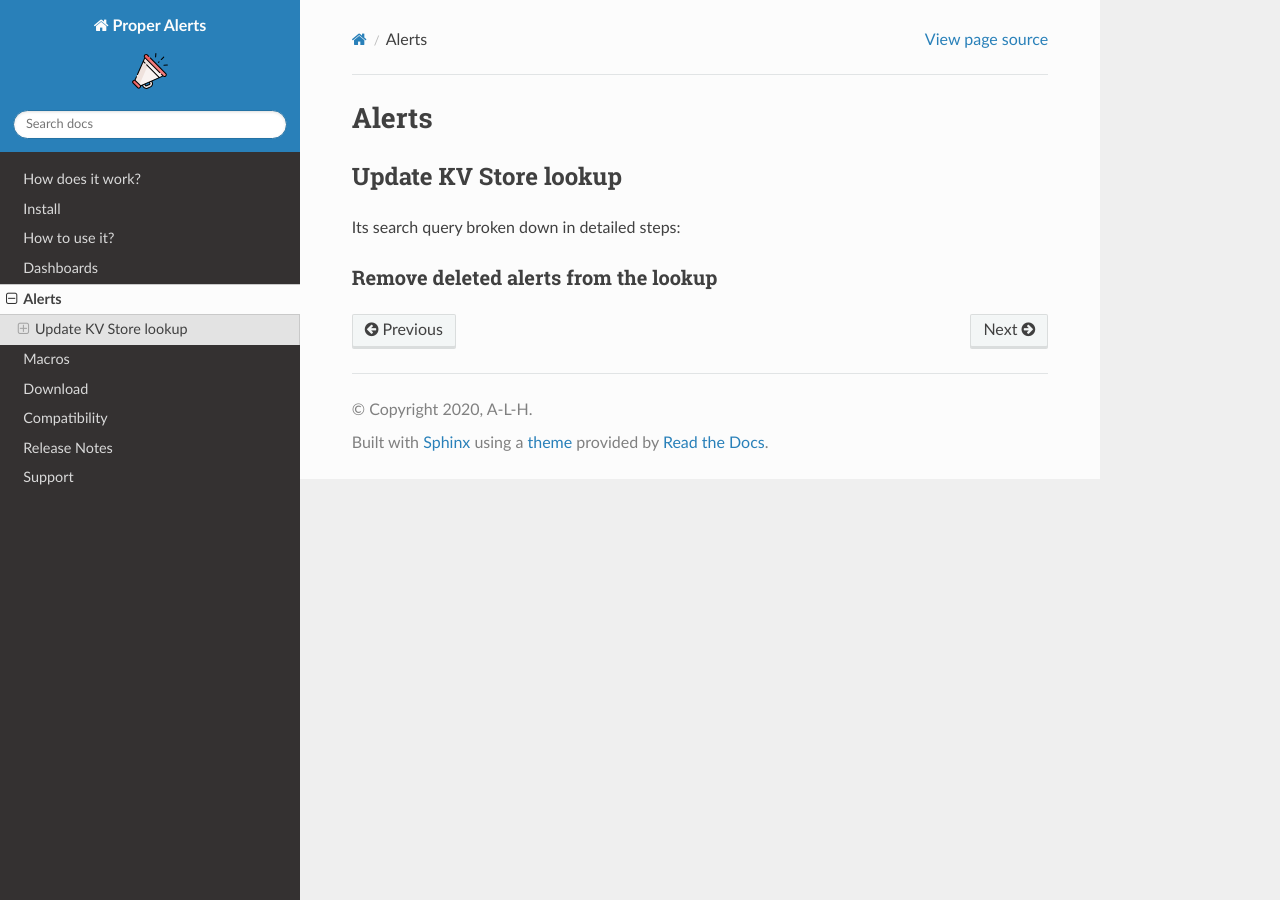
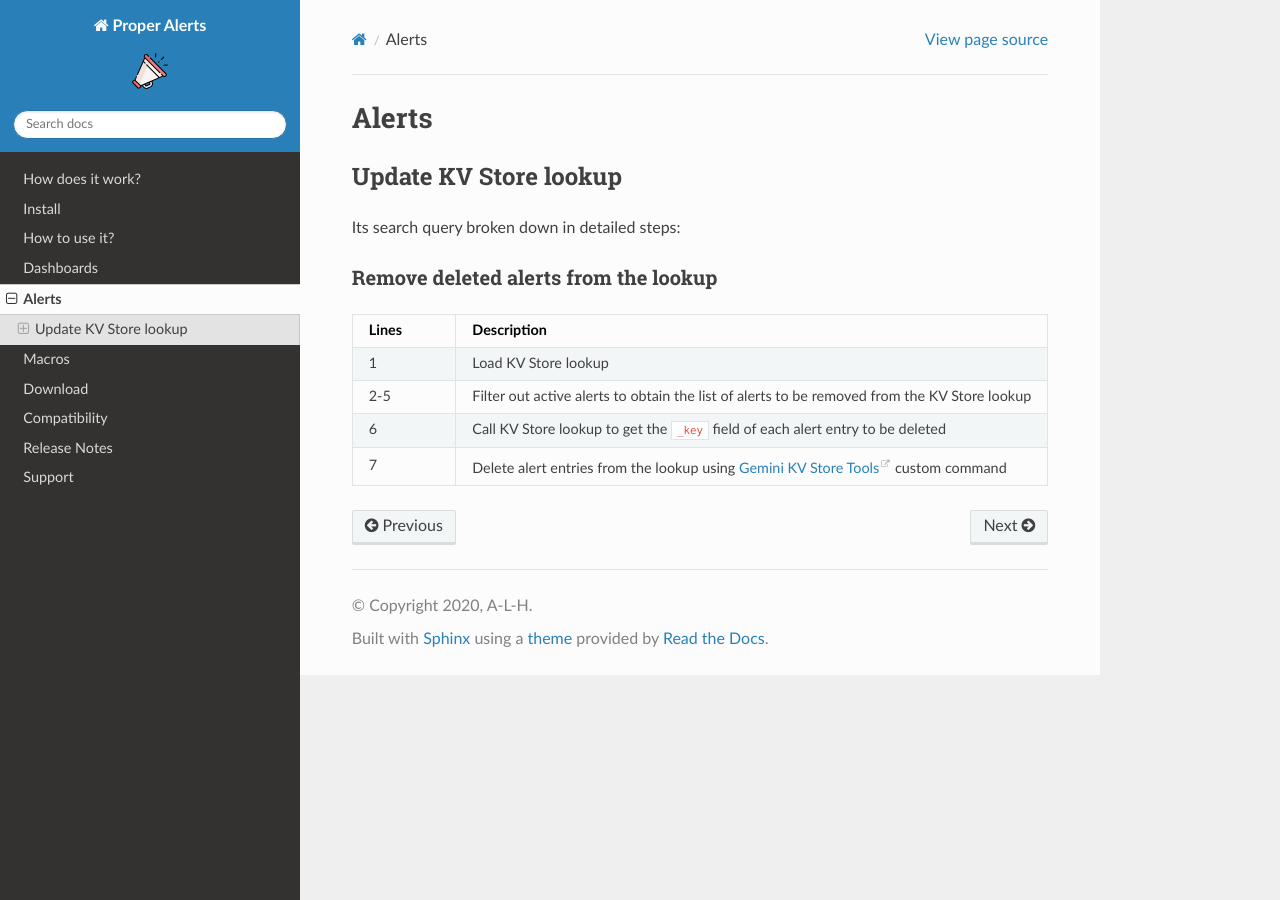
Before and after one commit to a-l-h/splunk-app-proper-alerts, a Sphinx documentation site: the page built from doc/alerts.rst, in a window 1280 px wide. Built offline with Sphinx 7.4.7 and the Read the Docs theme 2.0.0, drawn with Linux system fonts in a browser that asks for light colours.

Commit message:
Update alerts.rst

```diff
--- a/doc/alerts.rst
+++ b/doc/alerts.rst
@@ -8,3 +8,18 @@
 
 Remove deleted alerts from the lookup
 +++++++++++++++++++++++++++++++++++++
+
+.. list-table::
+   :widths: 20 80
+   :header-rows: 1
+
+   * - Lines
+     - Description
+   * - 1
+     - Load KV Store lookup
+   * - 2-5
+     - Filter out active alerts to obtain the list of alerts to be removed from the KV Store lookup
+   * - 6
+     - Call KV Store lookup to get the ``_key`` field of each alert entry to be deleted
+   * - 7
+     - Delete alert entries from the lookup using `Gemini KV Store Tools <https://splunkbase.splunk.com/app/3536/#/details>`_ custom command
```
